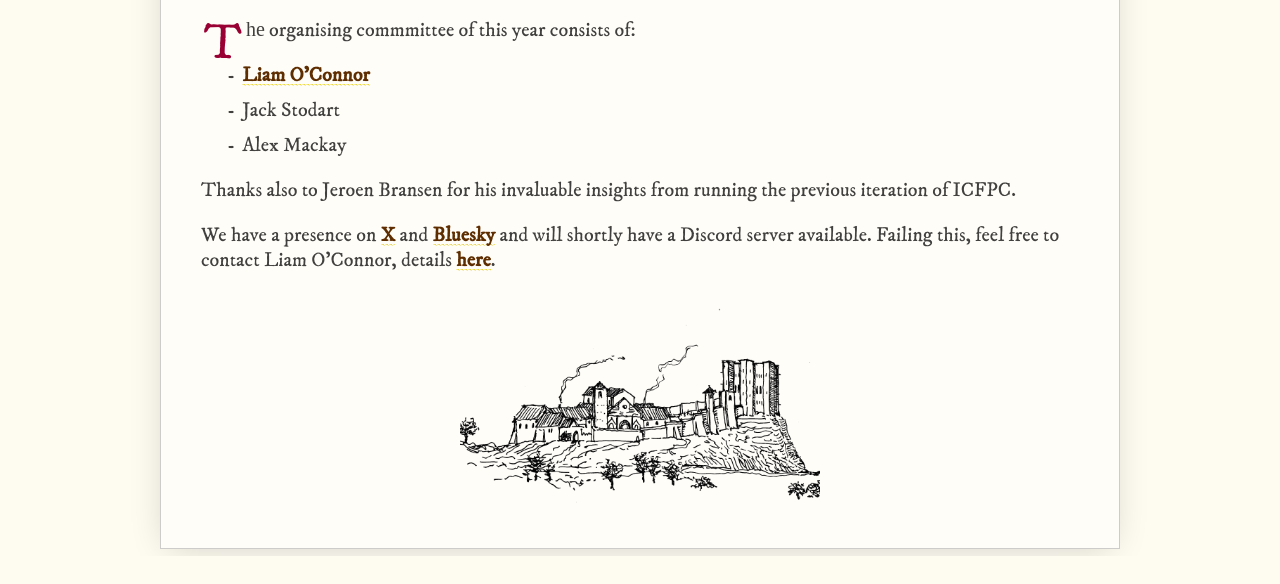
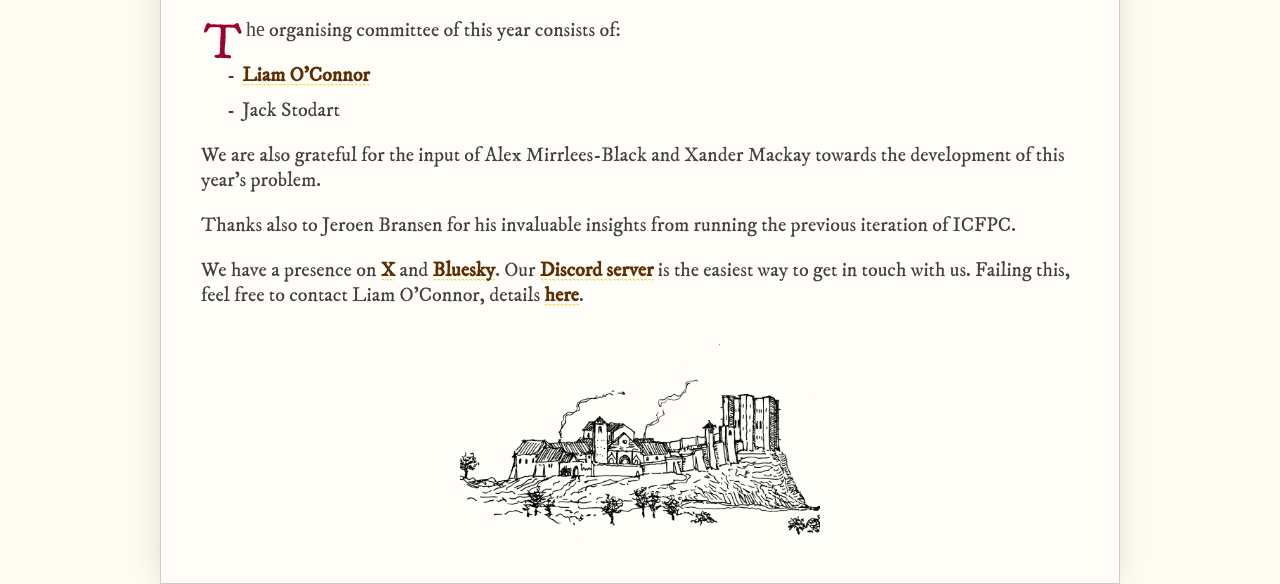
Before and after one commit to icfpcontest2025/icfpcontest2025.github.io, a plain HTML site: page contact.html in a window 1280 px wide. Shown: the part 244-828 px from the top of the page. Before the commit the page ends 800 px from the top, so only its background shows below. Drawn offline with nearby package versions, Linux system fonts and the light colour scheme; a web font is replaced by a local one.

Commit message:
update some pages

```diff
--- a/contact.html
+++ b/contact.html
@@ -44,20 +44,22 @@
     <div class="paper container" style="margin-top:5rem;">
 <h1 id="contact">Contact</h1>
 <p><span class="firstcharacter">T</span><span
-class="smallcaps">he</span> organising commmittee of this year consists
+class="smallcaps">he</span> organising committee of this year consists
 of:</p>
 <ul>
 <li><a href="http://liamoc.net">Liam O’Connor</a></li>
 <li>Jack Stodart</li>
-<li>Alex Mackay</li>
 </ul>
+<p>We are also grateful for the input of Alex Mirrlees-Black and Xander
+Mackay towards the development of this year’s problem.</p>
 <p>Thanks also to Jeroen Bransen for his invaluable insights from
 running the previous iteration of ICFPC.</p>
 <p>We have a presence on <a href="https://x.com/icfpcontest2025">X</a>
 and <a
-href="https://bsky.app/profile/icfpcontest.bsky.social">Bluesky</a> and
-will shortly have a Discord server available. Failing this, feel free to
-contact Liam O’Connor, details <a
+href="https://bsky.app/profile/icfpcontest.bsky.social">Bluesky</a>. Our
+<a href="https://discord.gg/HtXttgvCeP">Discord server</a> is the
+easiest way to get in touch with us. Failing this, feel free to contact
+Liam O’Connor, details <a
 href="https://liamoc.net/contact.html">here</a>.</p>
 <img src="img/sketch.png" class="no-border" style="margin-left:auto;margin-right:auto;width:360px"/>
     </div>
```
Also changed, not shown: rules.html (+3 -4 lines), 2 other files.
